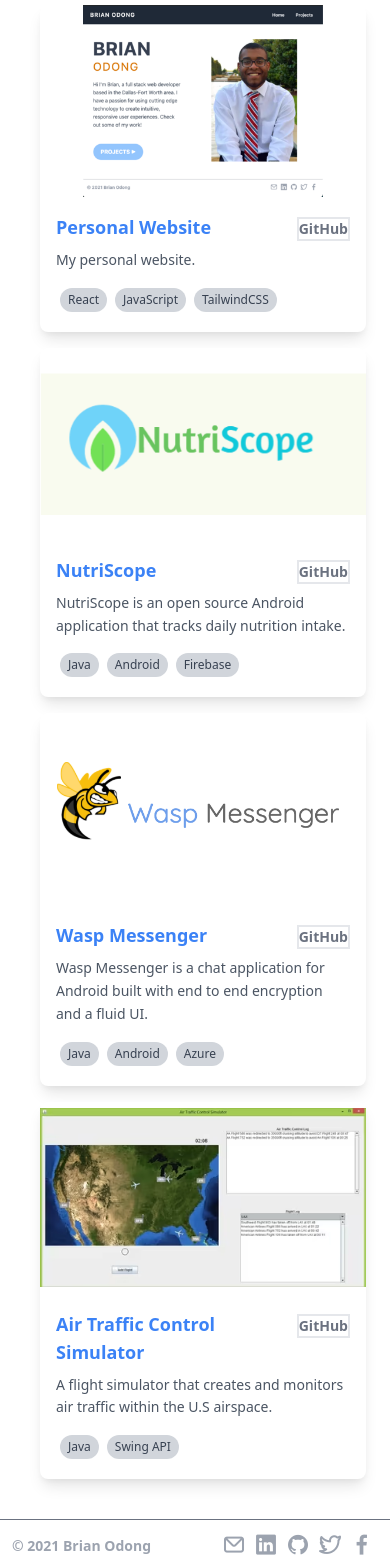
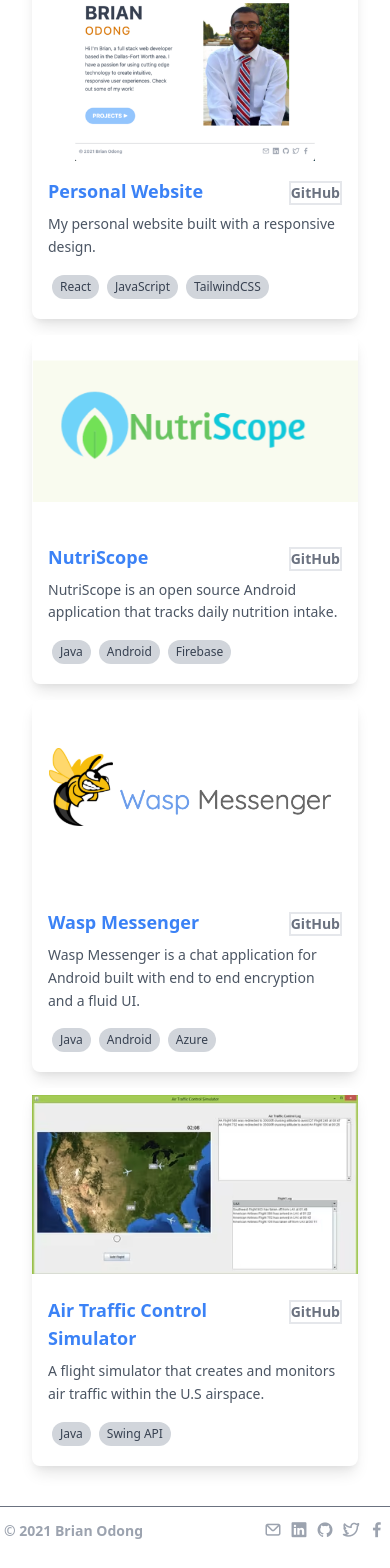
Before and after one commit to odong95/personal-website, a React (Create React App) app: page /projects in a window 390 px wide. Shown: the part 135-1703 px from the top of the page. Built offline with nearby package versions, Linux system fonts and the light colour scheme.

Commit message:
Fxied app layout to be more responsive on all pages

```diff
--- a/public/assets/projects.json
+++ b/public/assets/projects.json
@@ -3,7 +3,7 @@
     "title": "Personal Website",
     "url": "https://brianodong.com",
     "img": "/assets/img/personal-website.webp",
-    "description": "My personal website.",
+    "description": "My personal website built with a responsive design.",
     "technologies": [
       "React",
       "JavaScript",
--- a/src/components/common/contact-logo-bar/ContactLogoBar.js
+++ b/src/components/common/contact-logo-bar/ContactLogoBar.js
@@ -3,7 +3,7 @@
 import { AppConstants } from 'components/App.constants';
 
 const ContactLogoBar = () => (
-  <div className="flex-row  md:flex-row text-2xl">
+  <div className="flex-row md:flex-row text-lg md:text-2xl">
     <Link to="/contact" className="w-6 mx-1">
       <i className="uil uil-envelope hover:bg-gray-500 hover:text-white"></i>
     </Link>
--- a/src/components/common/footer/Footer.js
+++ b/src/components/common/footer/Footer.js
@@ -4,10 +4,10 @@
 const Footer = () => (
   <footer>
     <div className="pt-2">
-      <div className="container flex items-center px-3 pt-2 pb-2
+      <div className="container flex items-center pt-2 pb-2
             border-t border-gray-500 text-gray-400
               justify-between mx-auto md:flex md:justify-between" >
-        <div className="mt-1 text-sm">
+        <div className="mt-1 mx-1 text-sm">
           <p><strong>© 2021 Brian Odong </strong></p>
         </div>
         <ContactLogoBar />
--- a/src/components/common/heading/Heading.js
+++ b/src/components/common/heading/Heading.js
@@ -1,4 +1,4 @@
 
-const Heading = ({ title }) => <h2 className="text-6xl uppercase text-gray-700 font-bold leading-none tracking-wide mb-4">{title}</h2>
+const Heading = ({ title }) => <h2 className=" text-center text-2xl sm:text-6xl uppercase text-gray-700 font-bold leading-none tracking-wide mb-4">{title}</h2>
 
 export { Heading };
--- a/src/components/contact/ContactForm.js
+++ b/src/components/contact/ContactForm.js
@@ -24,7 +24,7 @@
   }, [state.succeeded])
 
   return (
-    <>
+    <div className="flex justify-center">
       <form id="form" onSubmit={handleSubmit} className="w-full max-w-lg">
         <fieldset>
           <div className="flex flex-wrap -mx-3 mb-6">
@@ -64,7 +64,7 @@
         </fieldset>
       </form>
       <Toaster />
-    </>
+    </div>
   )
 }
 
--- a/src/components/home/Home.js
+++ b/src/components/home/Home.js
@@ -2,9 +2,9 @@
 import { AppConstants } from 'components/App.constants';
 
 const Home = () => (
-  <main className="container m-auto px-8 justify-center items-center">
-    <div className="flex flex-col-reverse sm:flex-row justify-between text-center py-16 ">
-      <section className="sm:w-2/5 flex flex-col sm:items-start sm:text-left">
+  <main className="container m-auto px-8">
+    <div className="flex flex-col-reverse sm:flex-row justify-between text-center  py-16 ">
+      <section className="sm:w-2/5 sm:items-start sm:text-left">
         <h1 className="uppercase text-6xl text-gray-700 font-bold leading-none tracking-wide mb-2">Brian</h1>
         <h2 className="uppercase text-4xl text-yellow-600 text-secondary tracking-widest mb-6">Odong</h2>
         <p className="text-gray-600 leading-relaxed mb-12">{AppConstants.aboutMe}</p>
@@ -12,7 +12,7 @@
           Projects <span>&#x25B6;</span>
         </Link>
       </section>
-      <div className="flex flex-col items-center mb-16 sm:mb-0 mt-8 sm:mt-0 sm:w-3/5 sm:pl-12">
+      <div className="flex justify-center mb-16 sm:mb-0 mt-8 sm:mt-0 sm:w-3/5 sm:pl-12">
         <img src={AppConstants.aboutPic} alt="Brian Odong" />
       </div>
     </div>
--- a/src/components/navigation/NavBar.js
+++ b/src/components/navigation/NavBar.js
@@ -7,8 +7,8 @@
 
   useEffect(() => {
     const handleMenuPopupClick = (e) => {
-      if ((isOpen && !document.getElementById('menu-popup').contains(e.target))
-        || (isOpen && document.getElementById('hover-links').contains(e.target))) {
+      if ((isOpen && !document.getElementById('menu-popup')?.contains(e.target))
+        || (isOpen && document.getElementById('hover-links')?.contains(e.target))) {
         setIsOpen(false);
       }
     }
--- a/src/components/projects/ProjectCard.js
+++ b/src/components/projects/ProjectCard.js
@@ -1,8 +1,8 @@
 const ProjectCard = ({ data }) => (
-  <div className="w-full lg:w-1/3 md:w-1/2 mx-2 mb-4">
-    <div className="bg-white rounded-lg  shadow-lg relative">
+  <div className="w-full mb-4">
+    <div className="bg-white rounded-lg shadow-lg relative">
       <img className="h-48 w-full object-contain " src={data?.img} alt="Project" />
-      <div className="p-4 h-auto md:h-48 lg:h-48">
+      <div className="p-4 h-auto md:h-48 lg:h-56">
         <div className="flex justify-between items-baseline">
           <a href={data?.url} target="_blank" rel="noreferrer" className="block text-blue-500 hover:text-blue-600 font-semibold mb-2 text-lg ">
             {data?.title}
--- a/src/components/projects/Projects.js
+++ b/src/components/projects/Projects.js
@@ -17,7 +17,7 @@
     <main className="container mx-auto px-8 py-4">
       <div className="mt-12">
         <Heading title="Projects" />
-        <div className="block justify-between md:flex md:-mx-2">
+        <div className="block md:grid md:grid-cols-3 md:gap-4 ">
           {
             projects.map((value, index) => <ProjectCard data={value} key={index} />)
           }
```
